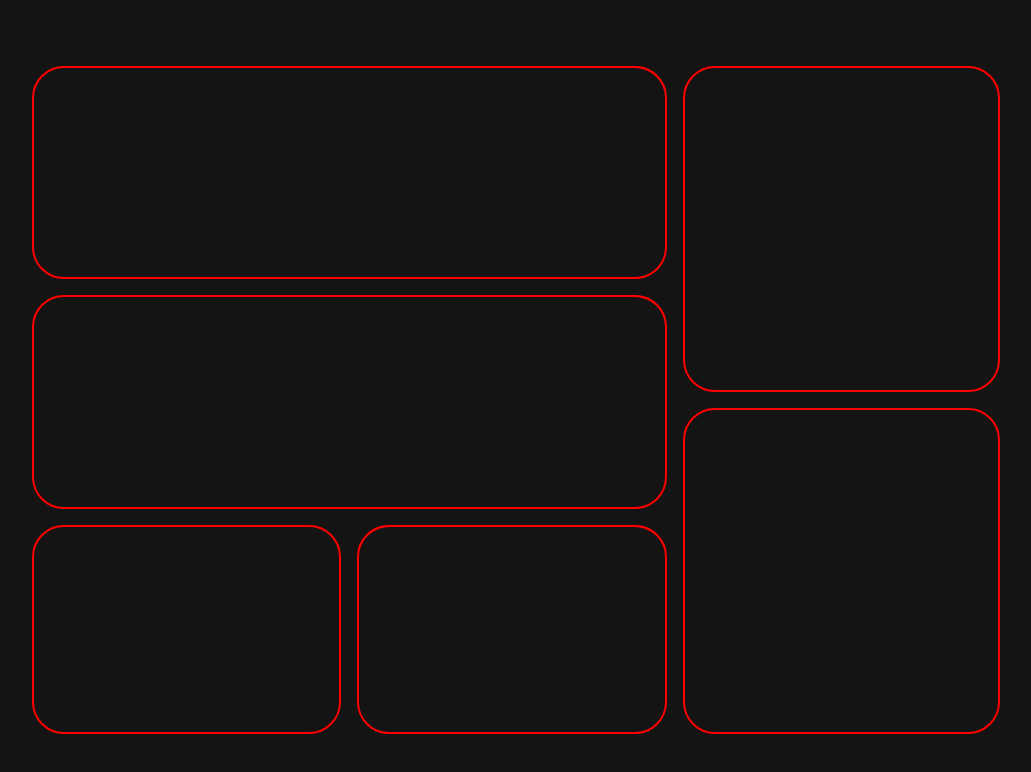
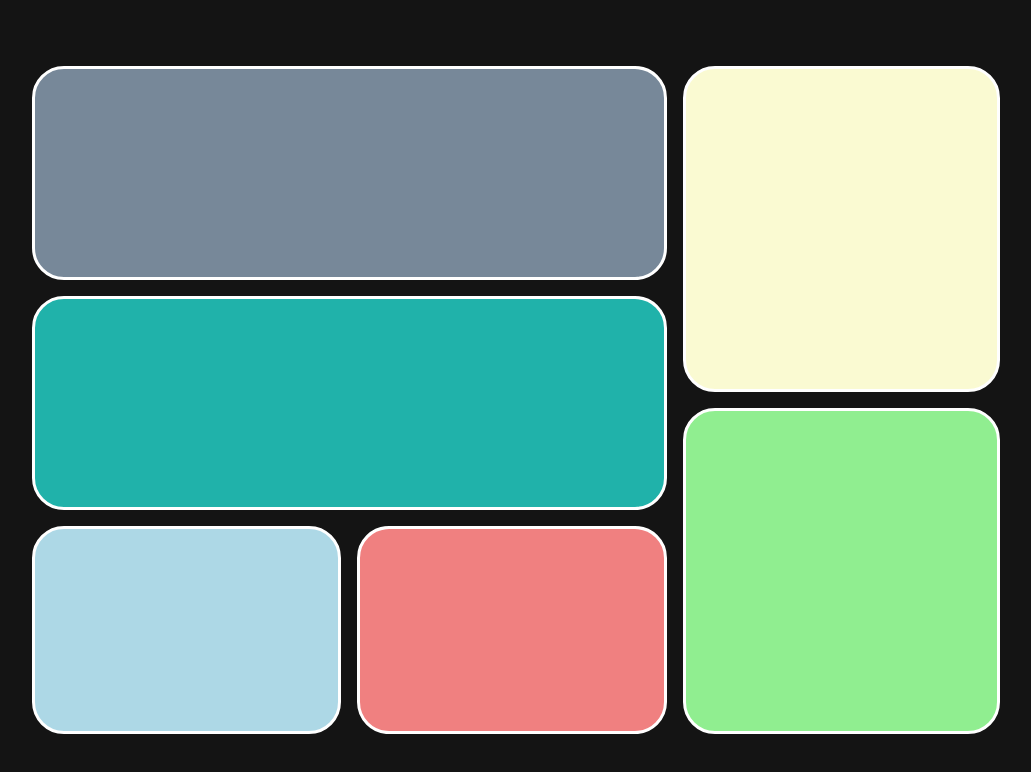
Before and after one commit to lengleman-spec/bento-grid, a plain HTML site: page index.html in a window 1280 px wide. Shown: the whole page, without its empty margins (124-1155 px from the left). Drawn offline with Linux system fonts and the light colour scheme.

Commit message:
Add background colors and change border color to white.

```diff
--- a/styles.css
+++ b/styles.css
@@ -38,8 +38,16 @@ body {
 
 .row {
   flex: 1;
-  border: 2px solid red;
+  border: 3px solid white;
   border-radius: 2em;
+}
+
+.row1 {
+  background-color: lightslategray;
+}
+
+.row2 {
+  background-color: lightseagreen;
 }
 
 .row3 {
@@ -50,6 +58,22 @@ body {
 
 .row-col {
   flex: 1;
-  border: 2px solid red;
+  border: 3px solid white;
   border-radius: 2em;
 }
+
+.left {
+  background-color: lightblue;
+}
+
+.right {
+  background-color: lightcoral;
+}
+
+.top {
+  background-color: lightgoldenrodyellow;
+}
+
+.bottom {
+  background-color: lightgreen;
+}
```
